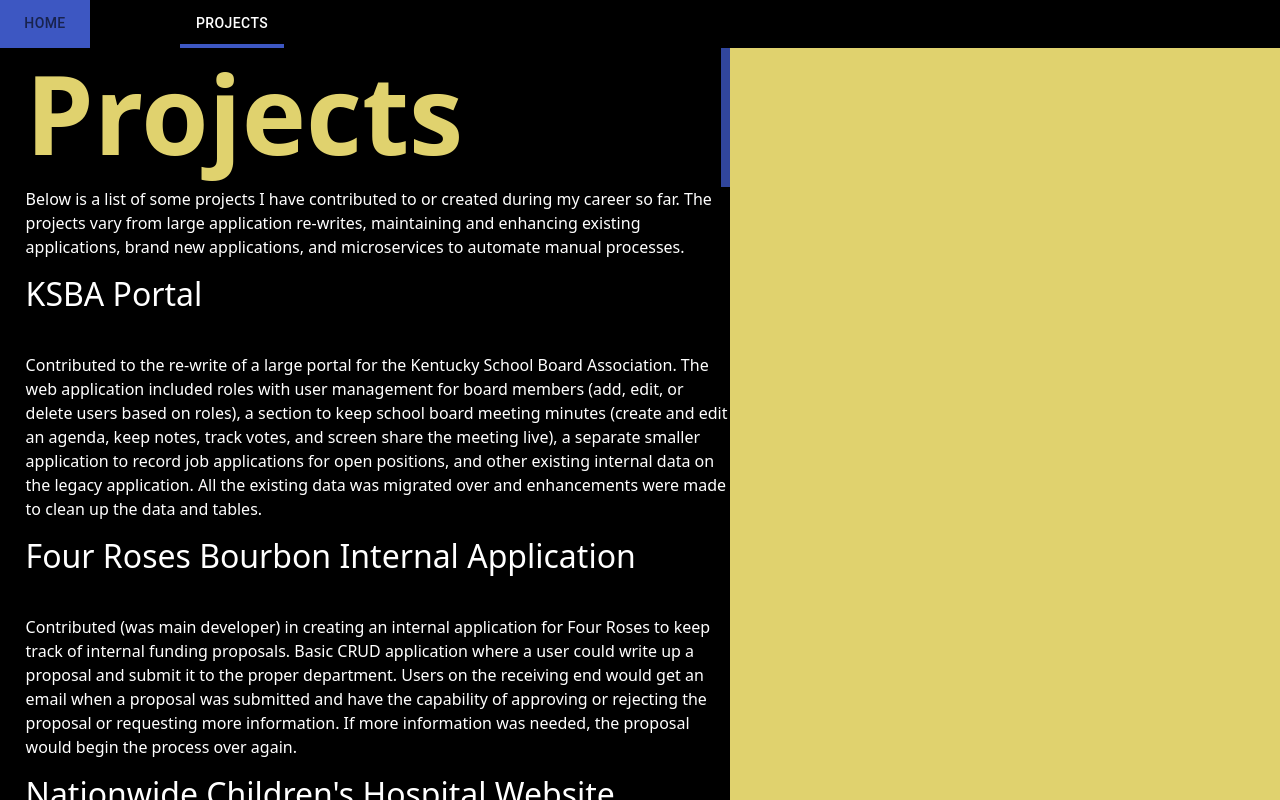
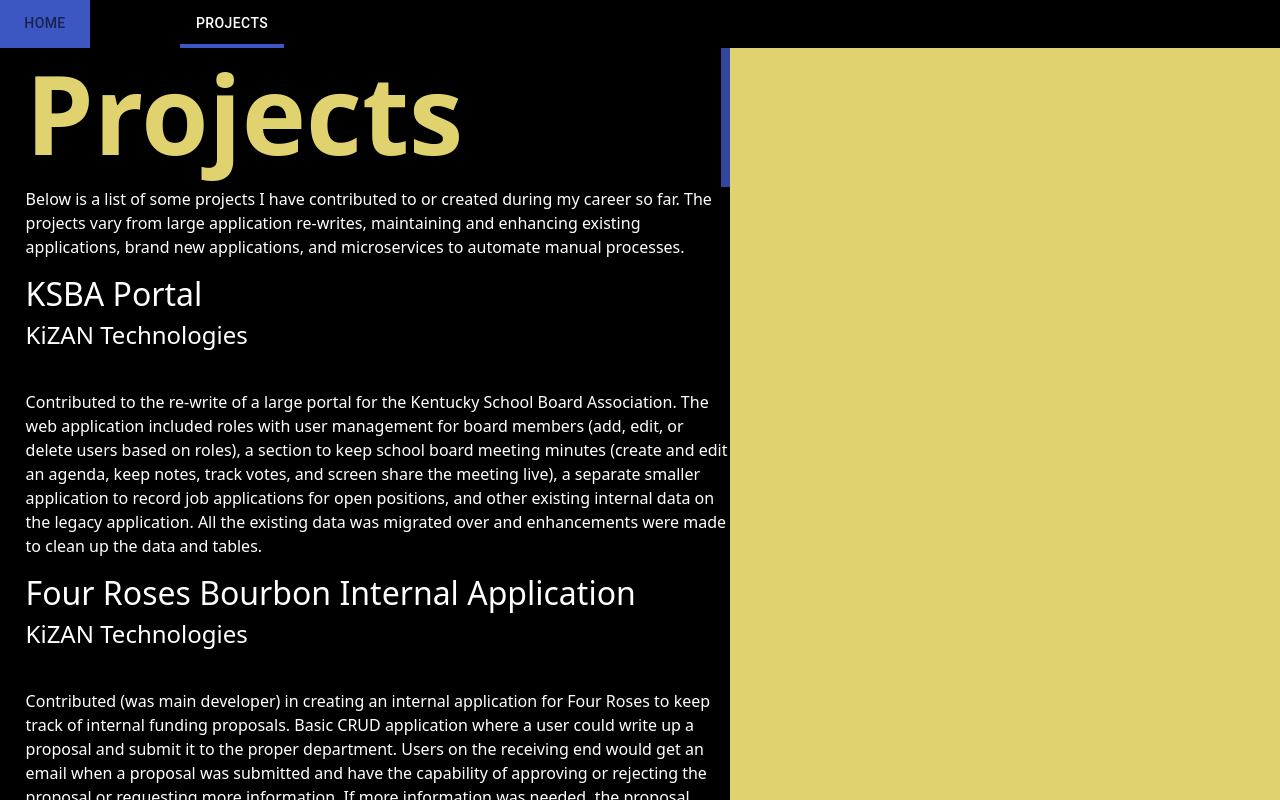
Before and after one commit to laurenmilesdev/portfolio, a Next.js app: page / in a window 1280 px wide. Both pictures are taken after a click on the tab "PROJECTS". Shown: the top 800 px of the page. Built offline with nearby package versions, Linux system fonts and the light colour scheme.

Commit message:
Updated project components

```diff
--- a/src/components/projects/Project.tsx
+++ b/src/components/projects/Project.tsx
@@ -11,6 +11,7 @@ export default function Project(props: Props): JSX.Element {
       <div className="col-md-12">
         <div>
           <h2>{props.project.title}</h2>
+          <h4>{props.project.company}</h4>
         </div>
         <div>
           {props.project.technologies && <Technologies technologies={props.project.technologies} />}
--- a/src/components/projects/Projects.tsx
+++ b/src/components/projects/Projects.tsx
@@ -12,7 +12,7 @@ export default function Projects(props: Props): JSX.Element {
       <p>{props.description}</p>
       {props.projects &&
         props.projects.map((project: ProjectType) => (
-          <div className="col-md-12">
+          <div className="col-md-12" key={project.title}>
             <Project project={project} />
           </div>
         ))}
--- a/src/components/projects/Technologies.tsx
+++ b/src/components/projects/Technologies.tsx
@@ -10,7 +10,7 @@ export default function Technologies(props: Props): JSX.Element {
     <div className={styles['chip-container']}>
       {props.technologies &&
         props.technologies.map((tech: string) => (
-          <Chip label={tech} className={styles.chip}></Chip>
+          <Chip label={tech.toUpperCase()} className={styles.chip} key={tech}></Chip>
         ))}
     </div>
   );
```
